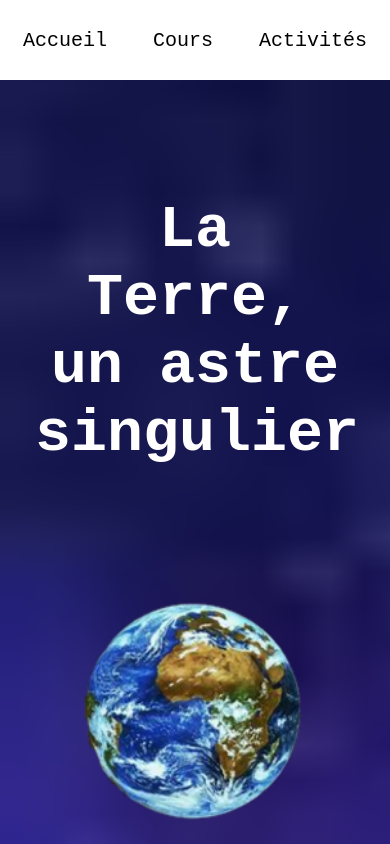
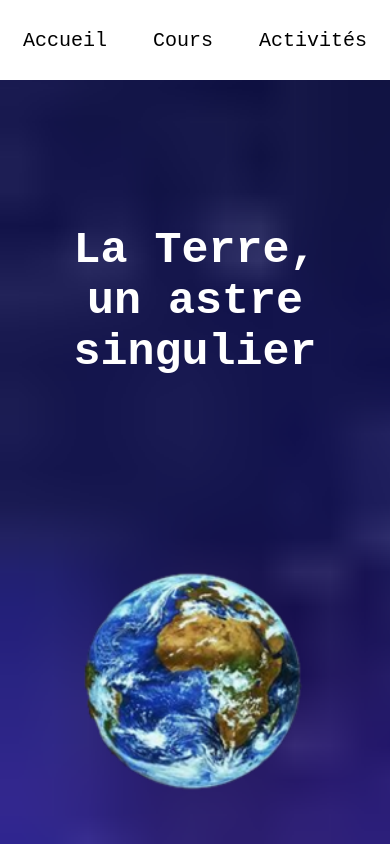
Before and after one commit to Sunil7233/page, a plain HTML site: page index.html in a window 390 px wide. Shown: the top 844 px of the page. Drawn offline with nearby package versions, Linux system fonts and the light colour scheme.

Commit message:
Update style.css

```diff
--- a/style.css
+++ b/style.css
@@ -218,7 +218,7 @@ footer .source{
 
 @media  screen and (max-width: 900px) {
     header .left h1{
-        font-size: 60px;
+        font-size: 50px;
     }
 
     header{
@@ -277,6 +277,7 @@ footer .source{
     }
     header .left h1{
         text-align: center;
+        font-size: 45px;
     }
 
     header{
```
